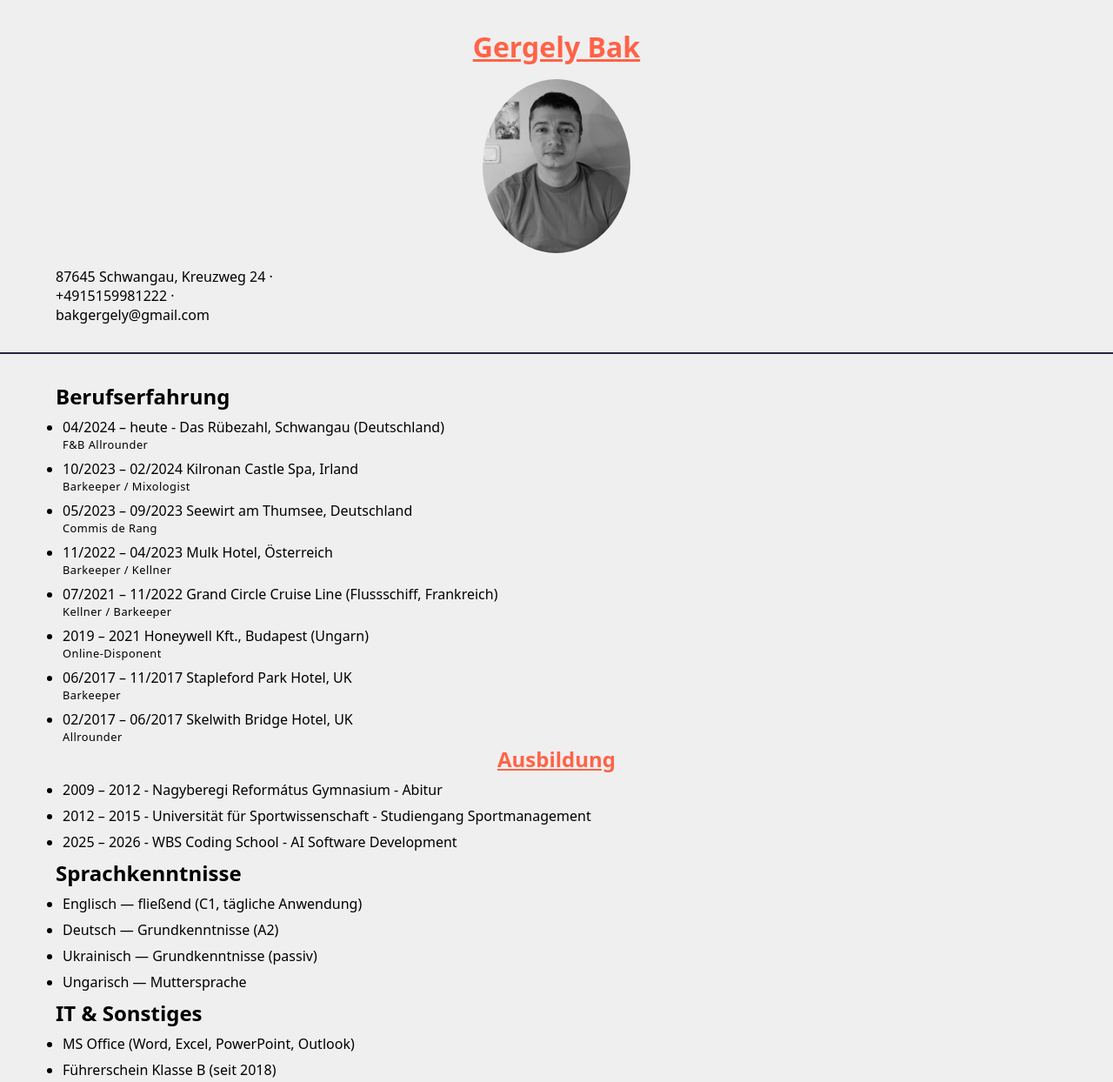
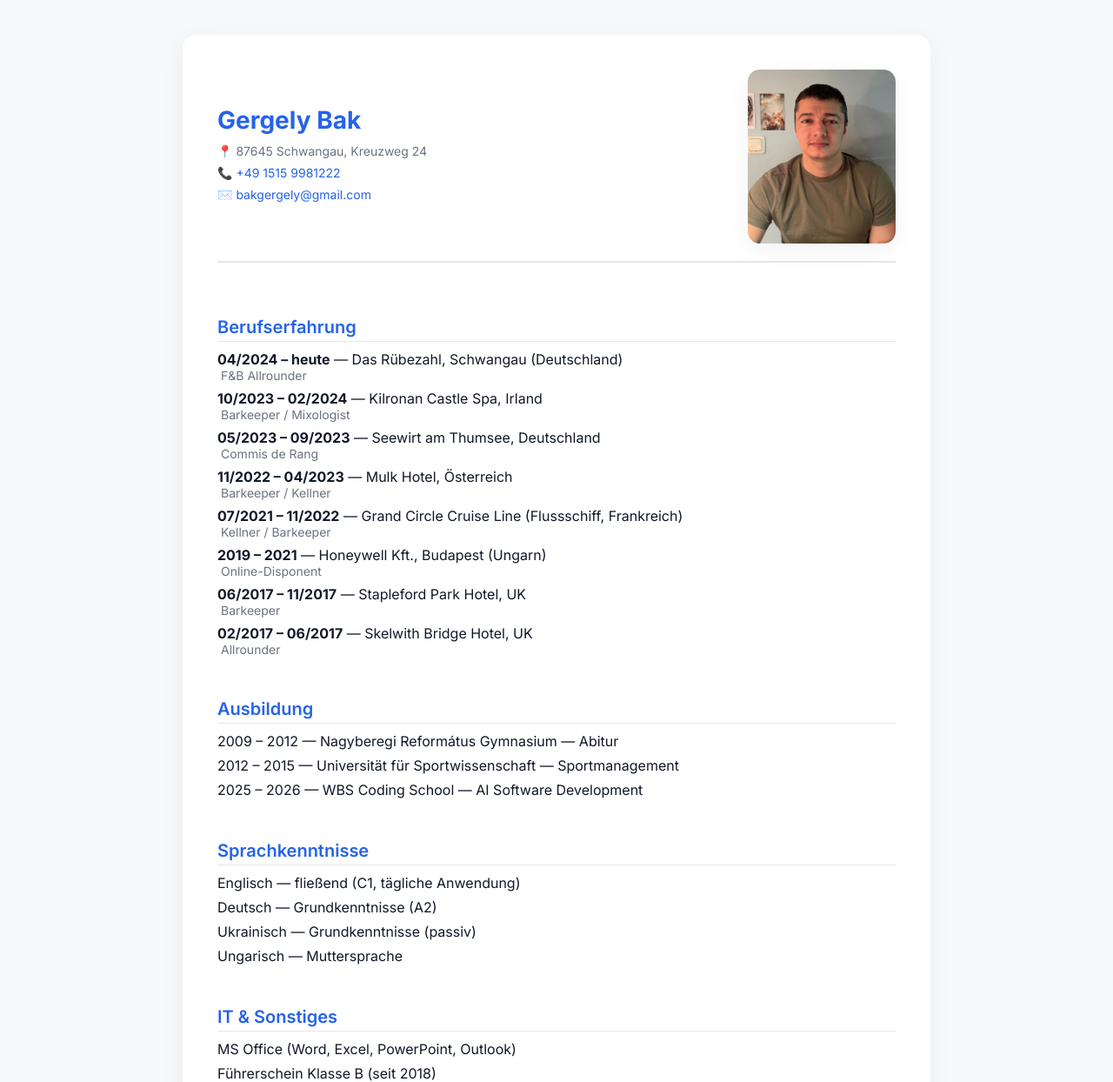
Before and after one commit to GergelyBak/html-resume, a plain HTML site: page html resume-ccs.html in a window 1280 px wide. Shown: the top 1244 px of the page at 87% size. Drawn offline with Linux system fonts and the light colour scheme.

Commit message:
Added new section and updated layout

```diff
--- a/html resume-ccs.html
+++ b/html resume-ccs.html
@@ -1,43 +1,174 @@
 <!DOCTYPE html>
-<html lang ="de"></html>
+<html lang="de">
 <head>
-  <link rel="stylesheet" href="style.css" />
-<meta charset="utf-8">
-<meta name="viewport" content="width=device-width,initial-scale=1">
-<title>Lebenslauf — Gergely Bak</title>
+  <meta charset="utf-8" />
+  <meta name="viewport" content="width=device-width,initial-scale=1" />
+  <title>Lebenslauf — Gergely Bak</title>
+  <link href="https://fonts.googleapis.com/css2?family=Inter:wght@300;400;600;700&display=swap" rel="stylesheet" />
+  <style>
+    :root {
+      --bg: #f7f8fa;
+      --card: #ffffff;
+      --text: #111827;
+      --muted: #6b7280;
+      --accent: #2563eb;
+      --shadow: 0 8px 28px rgba(0, 0, 0, 0.05);
+      --radius: 16px;
+      --maxw: 860px;
+    }
+
+    * {
+      box-sizing: border-box;
+      margin: 0;
+      padding: 0;
+    }
+
+    body {
+      font-family: 'Inter', system-ui, sans-serif;
+      background: var(--bg);
+      color: var(--text);
+      display: flex;
+      justify-content: center;
+      padding: 40px 20px;
+    }
+
+    .cv-wrapper {
+      width: 100%;
+      max-width: var(--maxw);
+      background: var(--card);
+      border-radius: var(--radius);
+      box-shadow: var(--shadow);
+      padding: 40px;
+      display: flex;
+      flex-direction: column;
+      gap: 32px;
+    }
+
+    header {
+      display: flex;
+      flex-direction: row;
+      align-items: center;
+      justify-content: space-between;
+      flex-wrap: wrap;
+      gap: 20px;
+      border-bottom: 2px solid #e5e7eb;
+      padding-bottom: 20px;
+    }
+
+    header img {
+      border-radius: 14px;
+      box-shadow: var(--shadow);
+    }
+
+    h1 {
+      font-size: 28px;
+      font-weight: 700;
+      color: var(--accent);
+    }
+
+    h2 {
+      margin-top: 20px;
+      font-size: 20px;
+      font-weight: 600;
+      color: var(--accent);
+      border-bottom: 1px solid #e5e7eb;
+      padding-bottom: 4px;
+    }
+
+    ul {
+      list-style: none;
+      margin-top: 10px;
+    }
+
+    li {
+      margin-bottom: 8px;
+      color: var(--text);
+    }
+
+    p {
+      color: var(--muted);
+      margin-left: 4px;
+      font-size: 14px;
+    }
+
+    a {
+      color: var(--accent);
+      text-decoration: none;
+    }
+
+    a:hover {
+      text-decoration: underline;
+    }
+
+    section {
+      background: var(--card);
+      border-radius: var(--radius);
+      padding: 10px 0;
+    }
+
+    footer {
+      text-align: center;
+      color: var(--muted);
+      font-size: 13px;
+      margin-top: 20px;
+    }
+
+    .contact-info li {
+      font-size: 14px;
+      color: var(--muted);
+    }
+
+    @media (max-width: 640px) {
+      header {
+        flex-direction: column;
+        align-items: flex-start;
+      }
+      header img {
+        width: 120px;
+        height: auto;
+      }
+    }
+  </style>
 </head>
 <body>
-  <header>
-    <body>
+  <div class="cv-wrapper">
+    <header>
+      <div>
+        <h1>Gergely Bak</h1>
+        <ul class="contact-info">
+          <li>📍 87645 Schwangau, Kreuzweg 24</li>
+          <li>📞 <a href="tel:+4915159981222">+49 1515 9981222</a></li>
+          <li>✉️ <a href="mailto:bakgergely@gmail.com">bakgergely@gmail.com</a></li>
+        </ul>
+      </div>
+      <img src="prof.jpg" width="170" height="200" alt="Gergely Bak">
+    </header>
 
-    <h1>Gergely Bak</h1>
-<img src="prof.jpg" width="170" height="200" alt="Gergely Bak">
-
-        <ul>
-         <li>87645 Schwangau, Kreuzweg 24 ·
-         <li> <a href=>+4915159981222 ·</a>
-         <li> <a href=> bakgergely@gmail.com</a>
-        </ul>
-
-  </header>
     <main>
       <section>
         <h2>Berufserfahrung</h2>
         <ul>
-        <li>04/2024 – heute - Das Rübezahl, Schwangau (Deutschland) <p>F&B Allrounder</p>
-        <li>10/2023 – 02/2024 Kilronan Castle  Spa, Irland <p> Barkeeper / Mixologist</p>
-        <li>05/2023 – 09/2023 Seewirt am Thumsee, Deutschland <p>Commis de Rang</p>
-        <li>11/2022 – 04/2023 Mulk Hotel, Österreich<p>Barkeeper / Kellner</p>
-        <li>07/2021 – 11/2022 Grand Circle Cruise Line (Flussschiff, Frankreich)<p> Kellner / Barkeeper</p>
-        <li>2019 – 2021  Honeywell Kft., Budapest (Ungarn) <p>Online-Disponent</p>
-        <li>06/2017 – 11/2017 Stapleford Park Hotel, UK <p>Barkeeper</p>
-        <li>02/2017 – 06/2017 Skelwith Bridge Hotel, UK <p>Allrounder</p>
-        <h1>Ausbildung</h1>
-        <li>2009 – 2012 -  Nagyberegi Református Gymnasium - Abitur
-        <li>2012 – 2015 - Universität für Sportwissenschaft - Studiengang Sportmanagement
-        <li>2025 – 2026 - WBS Coding School -  AI Software Development
-            </ul>
+          <li><strong>04/2024 – heute</strong> — Das Rübezahl, Schwangau (Deutschland) <p>F&amp;B Allrounder</p></li>
+          <li><strong>10/2023 – 02/2024</strong> — Kilronan Castle Spa, Irland <p>Barkeeper / Mixologist</p></li>
+          <li><strong>05/2023 – 09/2023</strong> — Seewirt am Thumsee, Deutschland <p>Commis de Rang</p></li>
+          <li><strong>11/2022 – 04/2023</strong> — Mulk Hotel, Österreich <p>Barkeeper / Kellner</p></li>
+          <li><strong>07/2021 – 11/2022</strong> — Grand Circle Cruise Line (Flussschiff, Frankreich) <p>Kellner / Barkeeper</p></li>
+          <li><strong>2019 – 2021</strong> — Honeywell Kft., Budapest (Ungarn) <p>Online-Disponent</p></li>
+          <li><strong>06/2017 – 11/2017</strong> — Stapleford Park Hotel, UK <p>Barkeeper</p></li>
+          <li><strong>02/2017 – 06/2017</strong> — Skelwith Bridge Hotel, UK <p>Allrounder</p></li>
+        </ul>
+      </section>
 
+      <section>
+        <h2>Ausbildung</h2>
+        <ul>
+          <li>2009 – 2012 — Nagyberegi Református Gymnasium — Abitur</li>
+          <li>2012 – 2015 — Universität für Sportwissenschaft — Sportmanagement</li>
+          <li>2025 – 2026 — WBS Coding School — AI Software Development</li>
+        </ul>
+      </section>
+
+      <section>
         <h2>Sprachkenntnisse</h2>
         <ul>
           <li>Englisch — fließend (C1, tägliche Anwendung)</li>
@@ -45,24 +176,34 @@
           <li>Ukrainisch — Grundkenntnisse (passiv)</li>
           <li>Ungarisch — Muttersprache</li>
         </ul>
+      </section>
+
+      <section>
         <h2>IT &amp; Sonstiges</h2>
         <ul>
+          <li>MS Office (Word, Excel, PowerPoint, Outlook)</li>
+          <li>Führerschein Klasse B (seit 2018)</li>
+          <li>Rettungsschwimmer-Ausbildung (2015, WSZFI, Budapest)</li>
+          <li>Barkeeper-Training (2016, BestMixer)</li>
+        </ul>
+      </section>
 
-         <li>MS Office (Word, Excel, PowerPoint, Outlook)
-          <li>Führerschein Klasse B (seit 2018)
-          <li>Rettungsschwimmer-Ausbildung (2015, WSZFI, Budapest)
-          <li>Barkeeper-Training (2016, BestMixer)
-        </ul>
-
+      <section>
         <h2>Interessen</h2>
         <ul>
-        <li>Coding
-        <li>Sport
-        <li> Wandern
-        <li>Kochen
-        <li> Reisen
-        <li>Gaming
-            </ul>
+          <li>Coding</li>
+          <li>Sport</li>
+          <li>Wandern</li>
+          <li>Kochen</li>
+          <li>Reisen</li>
+          <li>Gaming</li>
+        </ul>
+      </section>
+    </main>
 
+    <footer>
+      © 2025 Gergely Bak — Modern CV Design
+    </footer>
+  </div>
 </body>
 </html>
```
